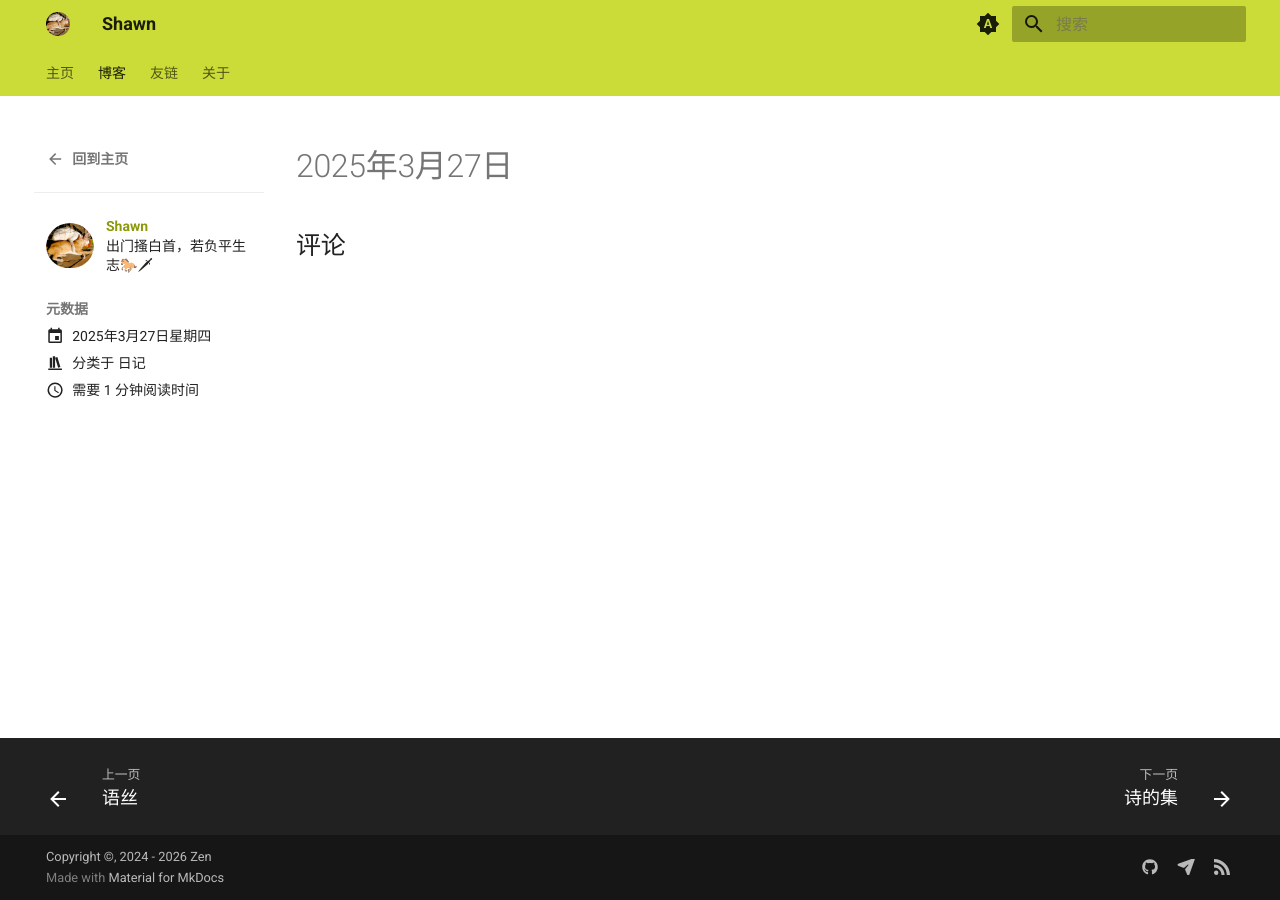
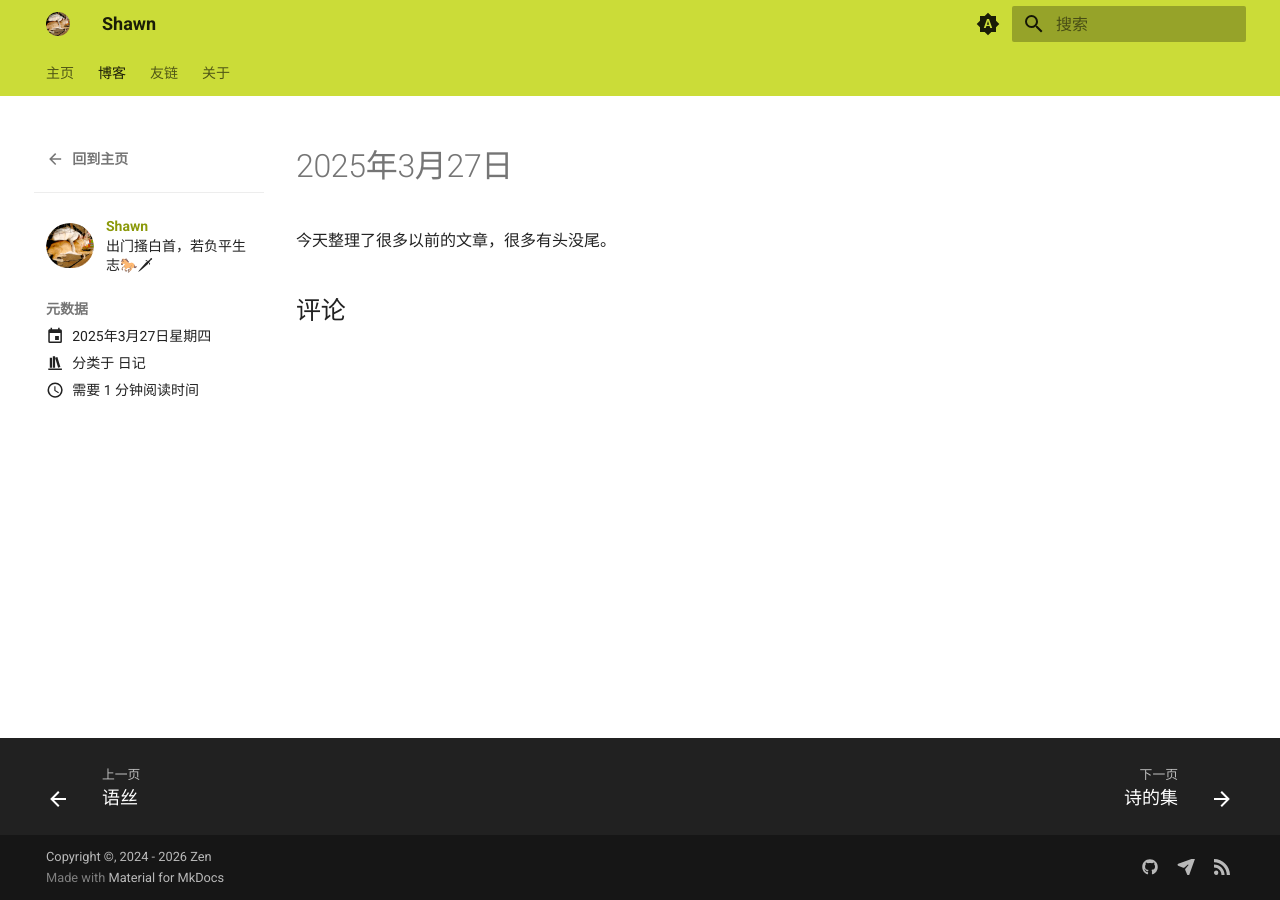
Before and after one commit to xiaodaxia-2008/xiaodaxia-2008.github.io, an MkDocs documentation site: the page built from docs/blog/posts/diary/2025/三月/2025年3月27日.md, in a window 1280 px wide. Built offline with MkDocs 1.6.1 and Material for MkDocs 9.7.7, drawn with Linux system fonts in a browser that asks for light colours; comment, search, counter and statistics services are not loaded.

Commit message:
vault backup: 2025-03-27 23:18:20 S22ultra

```diff
--- a/docs/blog/posts/diary/2025/三月/2025年3月27日.md
+++ b/docs/blog/posts/diary/2025/三月/2025年3月27日.md
@@ -2,3 +2,4 @@
 title: 2025年3月27日
 date: 2025-03-27T22:13:39
 ---
+今天整理了很多以前的文章，很多有头没尾。
```
